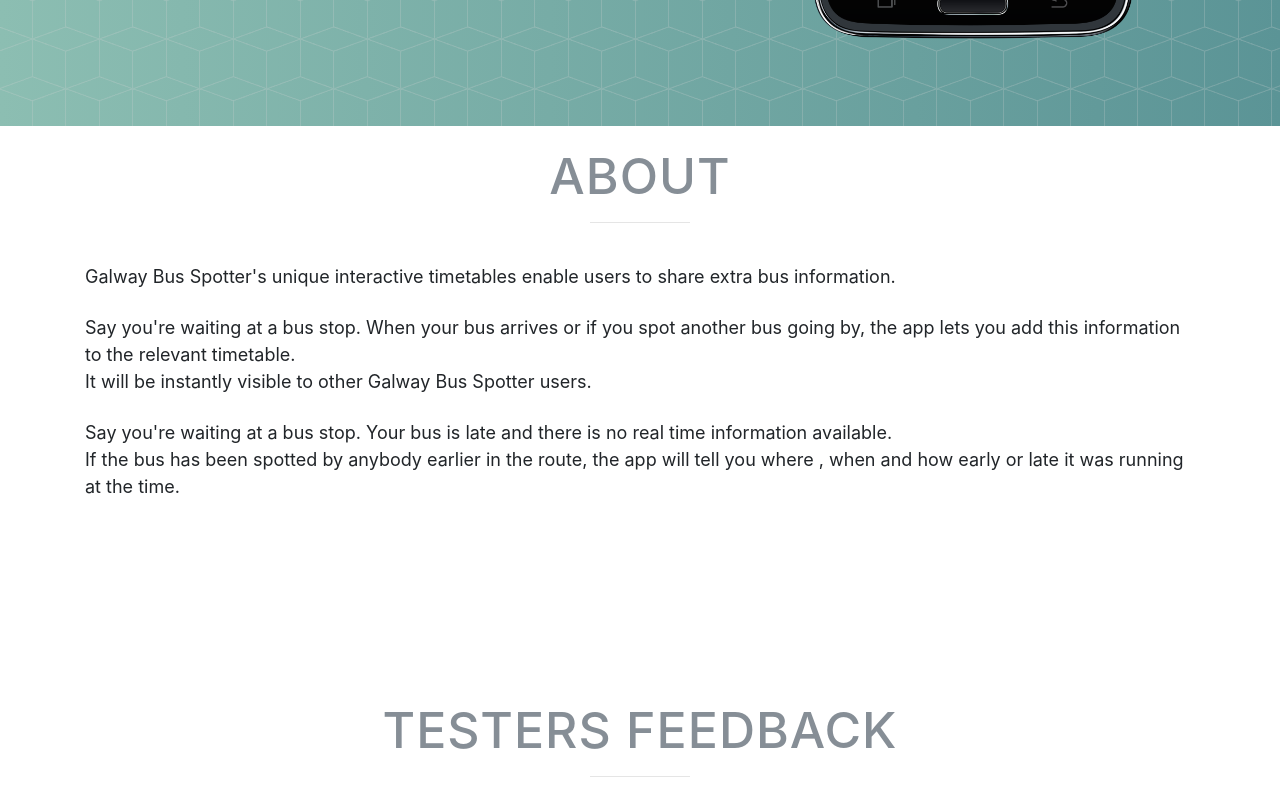
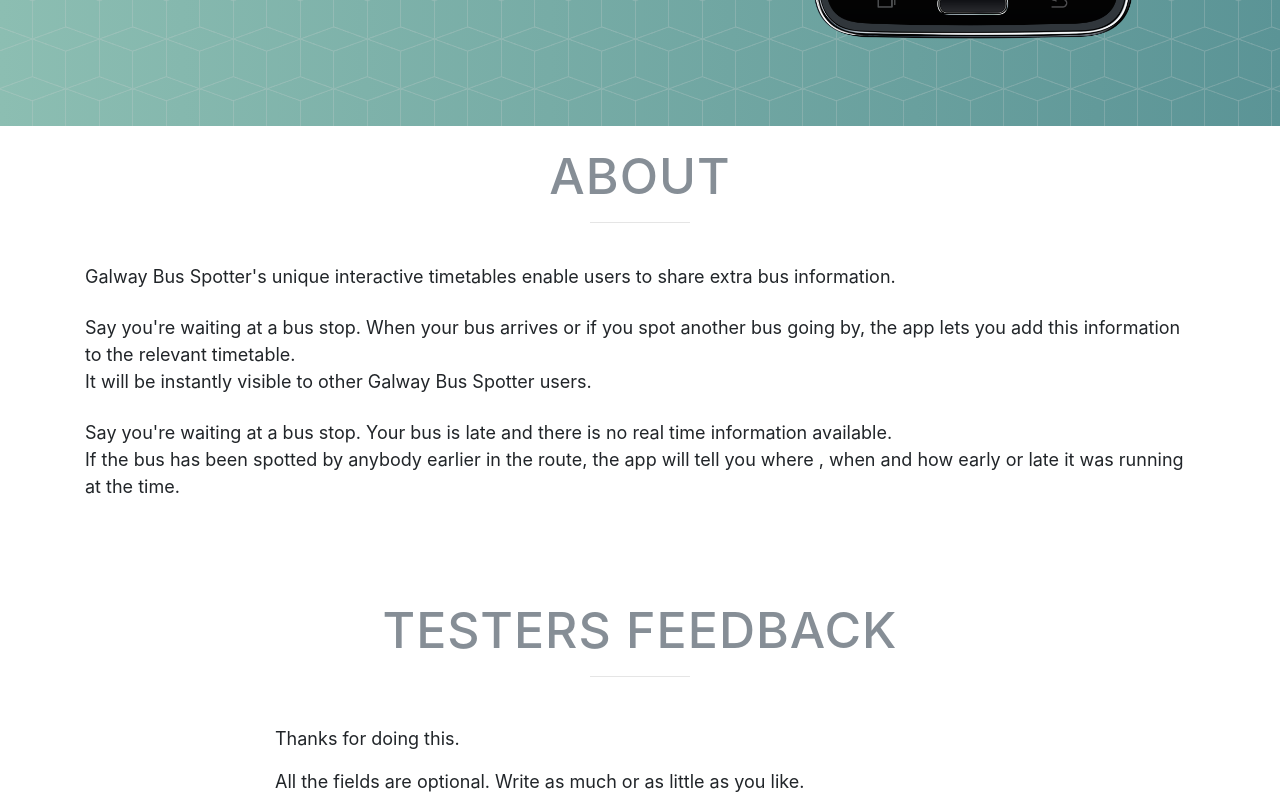
Before and after one commit to agfoghlaim/gbs, a website with bundled scripts: page index.html in a window 1280 px wide. Shown: the part 674-1472 px from the top of the page. Built offline with nearby package versions, Linux system fonts and the light colour scheme; a web font is replaced by a local one.

Commit message:
fixed padding

```diff
--- a/css/style.css
+++ b/css/style.css
@@ -26,3 +26,7 @@
 
 	font-size: 20px;
 }
+
+#features{
+	padding-bottom:0px;
+}
```
